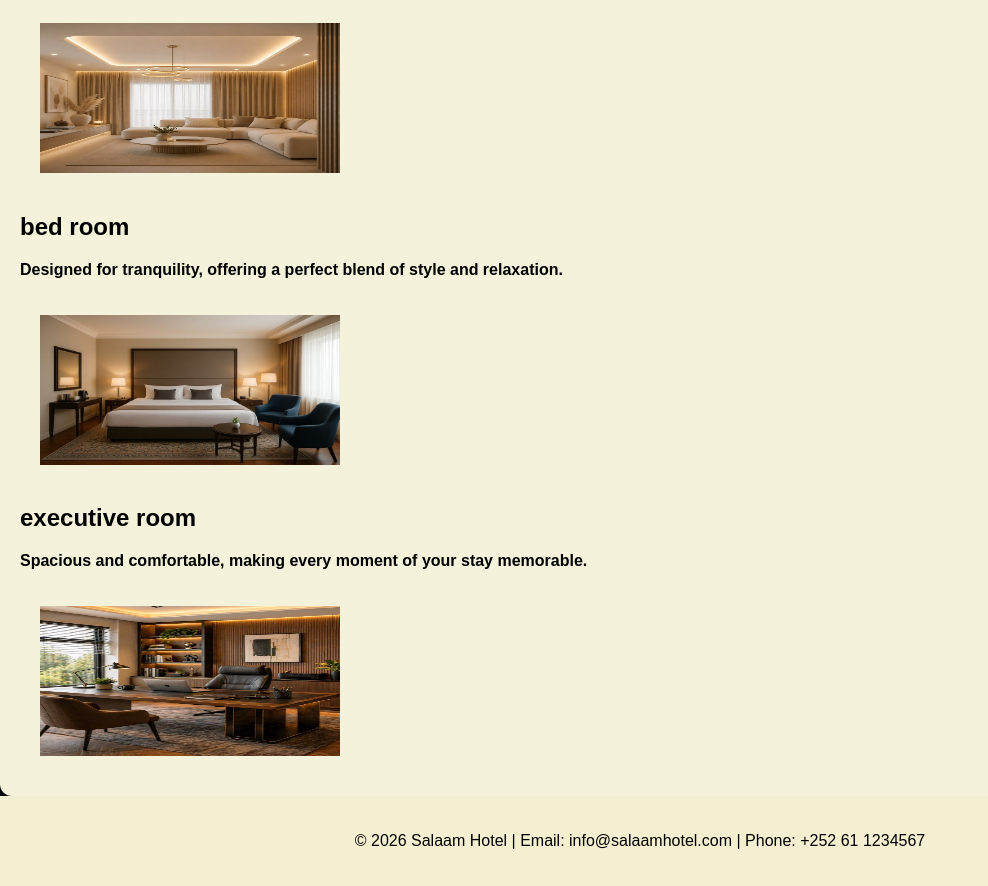
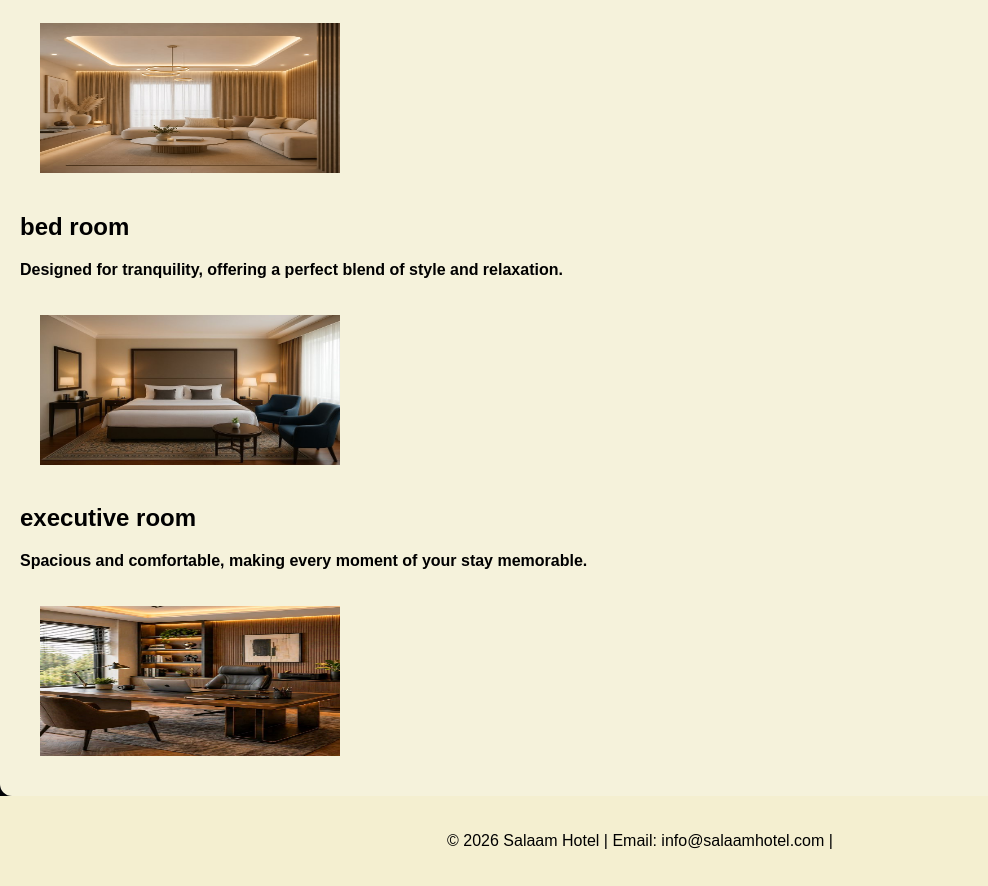
Before and after one commit to muniitamohamettm-hue/c1250171-c1250165.githup.io, a plain HTML site: page rooms.html in a window 1280 px wide. Shown: the part 257-1143 px from the top of the page, without its empty margins (0-988 px from the left). Drawn offline with Linux system fonts and the light colour scheme.

Commit message:
Update rooms.html

```diff
--- a/rooms.html
+++ b/rooms.html
@@ -45,7 +45,7 @@
     </main>
 
     <footer>
-        <p>&copy; 2026 Salaam Hotel | Email: info@salaamhotel.com | Phone: +252 61 1234567</p>
+        <p>&copy; 2026 Salaam Hotel | Email: info@salaamhotel.com | </p>
     </footer>
 
 </body>
```
